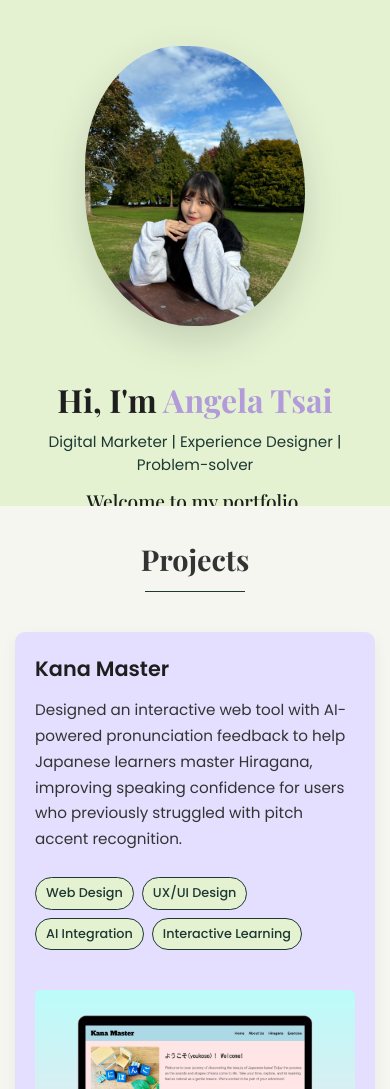
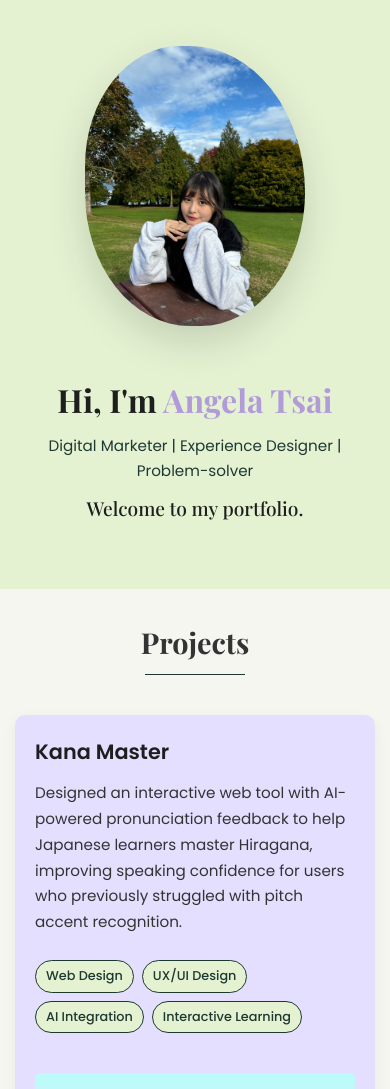
Before and after one commit to jie20011630/angela-yt-portfolio, a plain HTML site: page index.html in a window 390 px wide. Shown: the part 54-1143 px from the top of the page. Drawn offline with nearby package versions, Linux system fonts and the light colour scheme.

Commit message:
Iteration on index text layout for mobile device

```diff
--- a/index_style.css
+++ b/index_style.css
@@ -866,9 +866,9 @@ html {
     }
 
     .hero {
-        min-height: 0;  /* ⬅️ 移除 min-height! */
-        height: auto;  /* ⬅️ 讓內容決定高度 */
-        padding: 110px 20px 80px;
+        min-height: 0;
+        height: auto;
+        padding: 110px 20px 60px;  /* ⬅️ 減少底部 padding */
         overflow: visible;
     }
 
@@ -883,31 +883,29 @@ html {
         max-width: 100%;
         width: 100%;
         overflow: visible;
-        padding-bottom: 0;  /* ⬅️ 移除額外 padding */
     }
 
     .hero h1 {
         font-size: 2.5rem;
         margin-bottom: 15px;
-        line-height: 1.2;
     }
 
     .hero-subtitle {
         font-size: 1rem;
         margin-bottom: 12px;
-        line-height: 1.5;
     }
 
     .hero-welcome {
         font-size: 1.4rem;
         margin-top: 10px;
+        margin-bottom: 20px;  /* ⬅️ 加底部 margin! */
         display: block !important;
         line-height: 1.6;
-        margin-bottom: 0;  /* ⬅️ 確保沒有負 margin */
     }
 
     .hero-image {
         flex: 0 0 auto;
+        margin-bottom: 30px;
     }
 
     .hero-image img {
@@ -916,7 +914,11 @@ html {
         border-radius: 45% 55% 50% 50%;
     }
 
-    .projects,
+    .projects {
+        margin-top: 0 !important;  /* ⬅️ 強制移除! */
+        padding: 40px 20px;
+    }
+
     .featured-works {
         padding: 40px 20px;
     }
@@ -1010,9 +1012,9 @@ html {
     }
 
     .hero {
-        min-height: 0;  /* ⬅️ 移除 min-height! */
+        min-height: 0;
         height: auto;
-        padding: 100px 15px 70px;
+        padding: 100px 15px 50px;
         overflow: visible;
     }
 
@@ -1027,7 +1029,6 @@ html {
 
     .hero h1 {
         font-size: 2rem;
-        margin-bottom: 12px;
     }
 
     .hero-subtitle {
@@ -1038,12 +1039,11 @@ html {
     .hero-welcome {
         font-size: 1.2rem;
         margin-top: 8px;
+        margin-bottom: 15px;  /* ⬅️ 重要! */
         display: block !important;
-        line-height: 1.5;
     }
 
     .hero-image {
-        flex: 0 0 auto;
         margin-bottom: 25px;
     }
 
@@ -1053,7 +1053,11 @@ html {
         border-radius: 45% 55% 50% 50%;
     }
 
-    .projects,
+    .projects {
+        margin-top: 0 !important;  /* ⬅️ 強制移除! */
+        padding: 30px 15px;
+    }
+
     .featured-works {
         padding: 30px 15px;
     }
```
